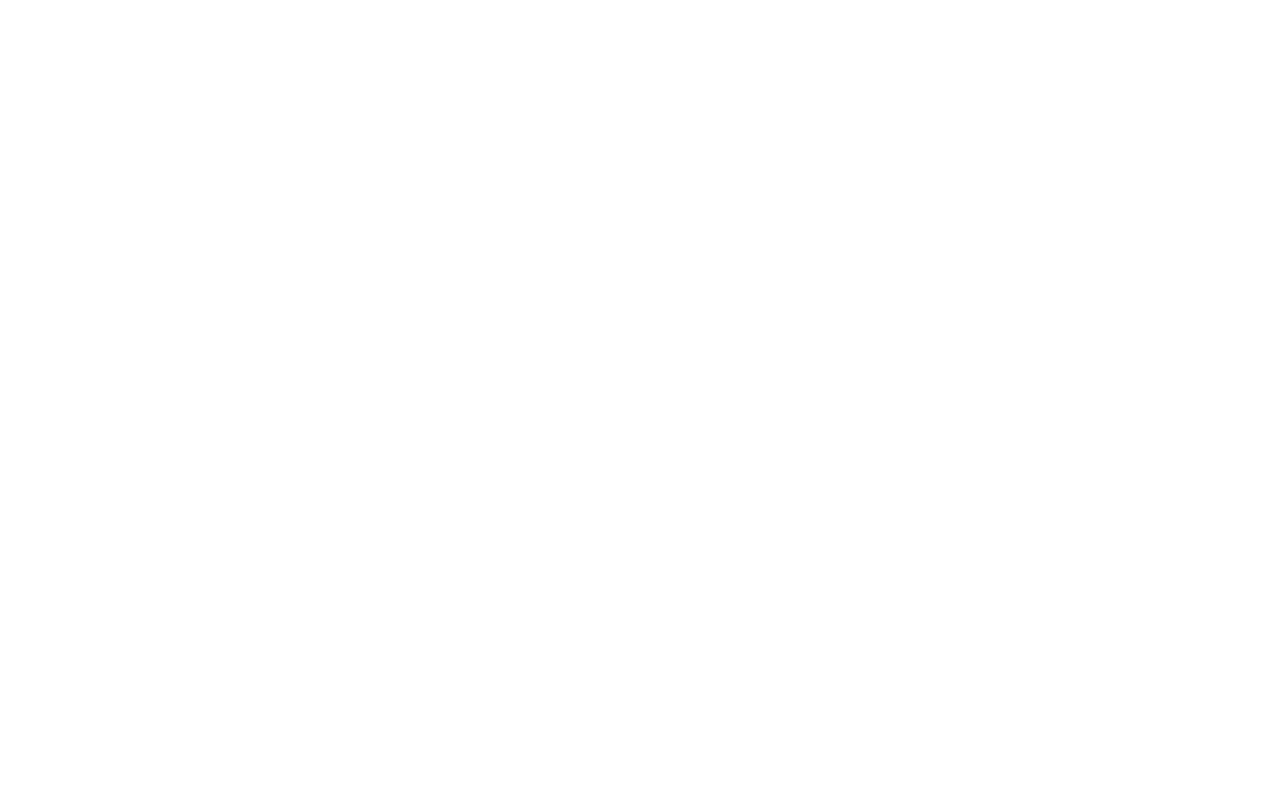
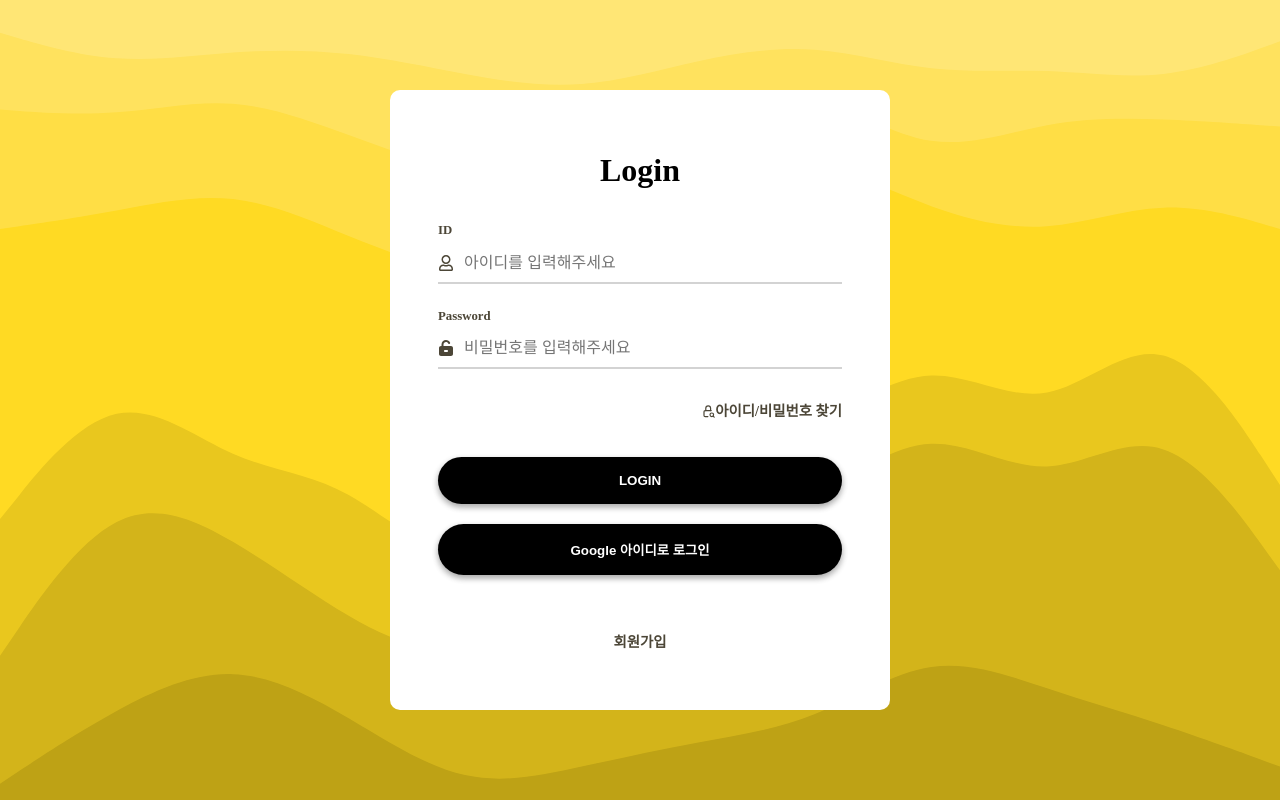
Before and after one commit to TeamUpTension/hit_the_road, a React (Vite) app in the folder frontend/: page /login in a window 1280 px wide. Before the commit this address had no page. Built offline with nearby package versions, Linux system fonts and the light colour scheme.

Commit message:
[frontend] Design Login Page

```diff
--- a/frontend/src/App.tsx
+++ b/frontend/src/App.tsx
@@ -2,8 +2,9 @@
 import GlobalStyles from "./styles/GlobalStyles"
 import { ThemeProvider } from "styled-components"
 import theme from "./styles/theme"
-import PlaceList from "./pages/Main/PlaceList"
-import PlaceDetail from "./pages/Main/PlaceDetail"
+import PlaceList from "./pages/main/PlaceList"
+import PlaceDetail from "./pages/main/PlaceDetail"
+import Login from "./pages/common/Login"
 
 function App() {
   return (
@@ -14,6 +15,7 @@
           <Route path="/" element={<PlaceList />} />
           <Route path="/place-list" element={<PlaceList />} />
           <Route path="/place-detail" element={<PlaceDetail />} />
+          <Route path="/login" element={<Login />} />
         </Routes>
       </ThemeProvider>
     </>
--- /dev/null
+++ b/frontend/src/pages/common/Login.tsx
@@ -0,0 +1,102 @@
+import { Link } from "react-router-dom";
+import styled from "styled-components";
+import { RoundButton } from "../../styles/StyledComponents";
+import { FaRegUser } from "react-icons/fa";
+import { FaUnlockKeyhole } from "react-icons/fa6";
+import { TbLockSearch } from "react-icons/tb";
+
+const Login: React.FC = () => {
+    return (<>
+        <LoginContainer>
+            <LoginBox>
+                <Title>Login</Title>
+                <InputLabel htmlFor="id">ID</InputLabel>
+                <InputBox>
+                    <FaRegUser />
+                    <LoginInput name="id" type="text" placeholder="아이디를 입력해주세요" />
+                </InputBox>
+                <InputLabel htmlFor="pw">Password</InputLabel>
+                <InputBox>
+                    <FaUnlockKeyhole />
+                    <LoginInput name="pw" type="text" placeholder="비밀번호를 입력해주세요" />
+                </InputBox>
+                <ForgotLink to="/"><TbLockSearch />아이디/비밀번호 찾기</ForgotLink>
+                <LoginButton>LOGIN</LoginButton>
+                <LoginButton>Google 아이디로 로그인</LoginButton>
+                <SignupLink to="/">회원가입</SignupLink>
+            </LoginBox>
+        </LoginContainer>
+    </>)
+}
+export default Login;
+
+const LoginContainer = styled.div`
+    display: flex;
+    justify-content: center;
+    align-items: center;
+    background-image: url(./stacked-waves-haikei.svg);
+    background-size: cover;
+    height: 100vh;
+`;
+const LoginBox = styled.div`
+    display: flex;
+    flex-direction: column;
+    background : white;
+    border-radius: 10px;
+    color: #4C4637;
+    font-weight: bold;
+    width: 500px;
+    padding: 2em 3em;
+    `;
+const Title = styled.h3`
+    text-align: center;
+    font-size: 2em;
+    font-weight: 900;
+    color: black;
+    padding: 1em;
+`;
+const InputLabel = styled.label`
+    font-size: 0.8em;
+    padding: 0.5em 0;
+`;
+const InputBox = styled.div`
+    display: flex;
+    align-items: center;
+    border-bottom: 2px solid lightgray;
+    margin-bottom: 20px;
+    &:focus-within {
+        border-bottom: 2px solid black;
+        color: #9F9065;
+    }
+`;
+const LoginInput = styled.input`
+    border: none;
+    font-size: 1em;
+    color: lightgray;
+    padding: 10px;
+    flex: 1;
+`;
+const StyledLink = styled(Link)`
+    font-size: 0.9em;
+    margin: 1em 0 2em 0;
+    &:hover {
+        color: #9F9065;
+    }
+`;
+const ForgotLink = styled(StyledLink)`
+    display: flex;
+    justify-content: flex-end;
+`;
+const SignupLink = styled(StyledLink)`
+    display: flex;
+    justify-content: center;
+    margin-top: 50px;
+`;
+const LoginButton = styled(RoundButton)`
+    color: white;
+    background: black;
+    box-shadow: 0 3px 6px rgba(0,0,0,0.16), 0 3px 6px rgba(0,0,0,0.23);
+    &:hover {
+        background: #1B3D2F;
+    }
+`;
--- a/frontend/src/styles/StyledComponents.tsx
+++ b/frontend/src/styles/StyledComponents.tsx
@@ -17,3 +17,10 @@
 font-size: 1rem;
 font-weight: 600;
 `;
+
+export const RoundButton = styled.button`
+    border-radius: 2em;
+    padding: 1.2em;
+    font-weight: bold;
+    margin: 10px 0;
+`;
```
Also changed, not shown: frontend/public/stacked-waves-haikei.svg (added).
